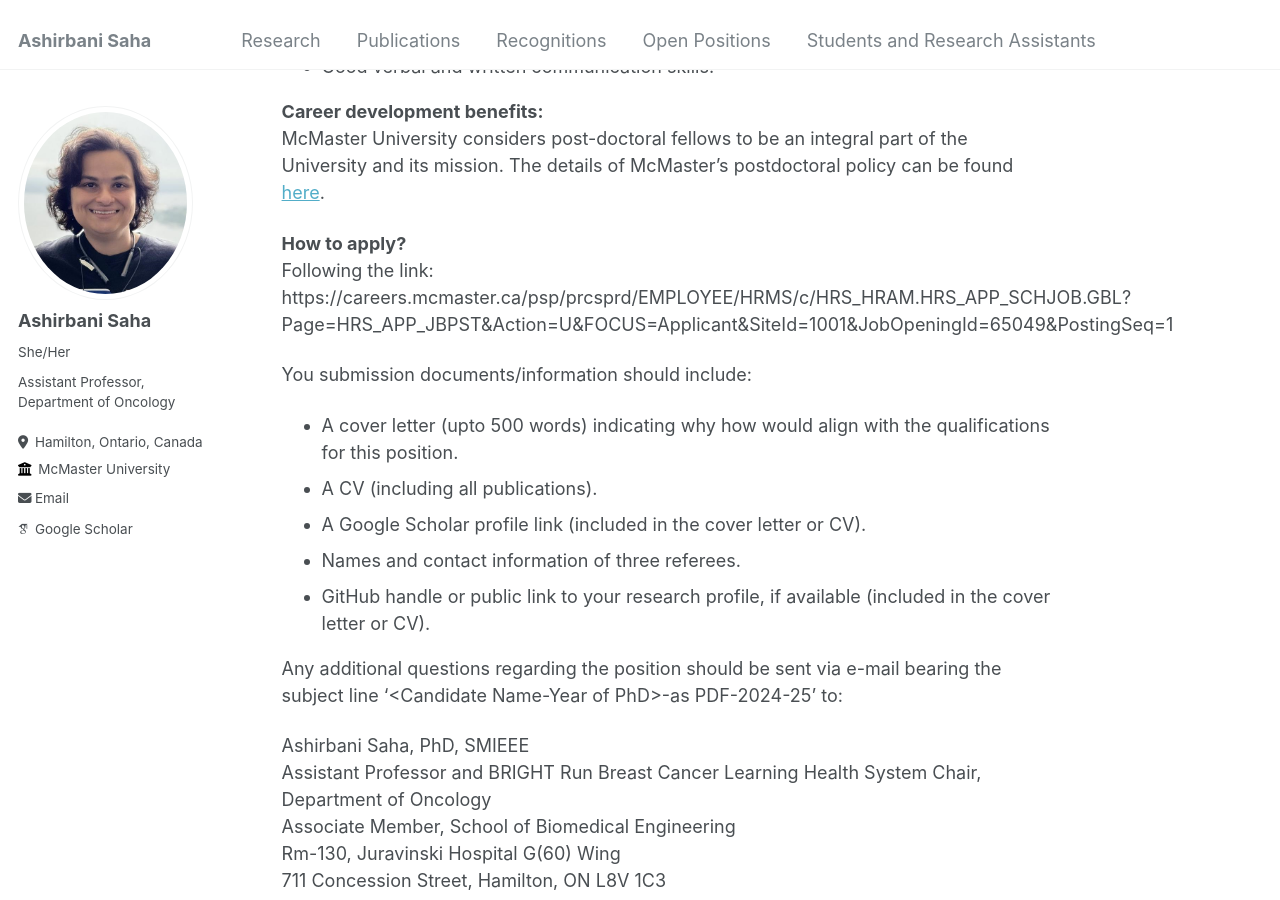
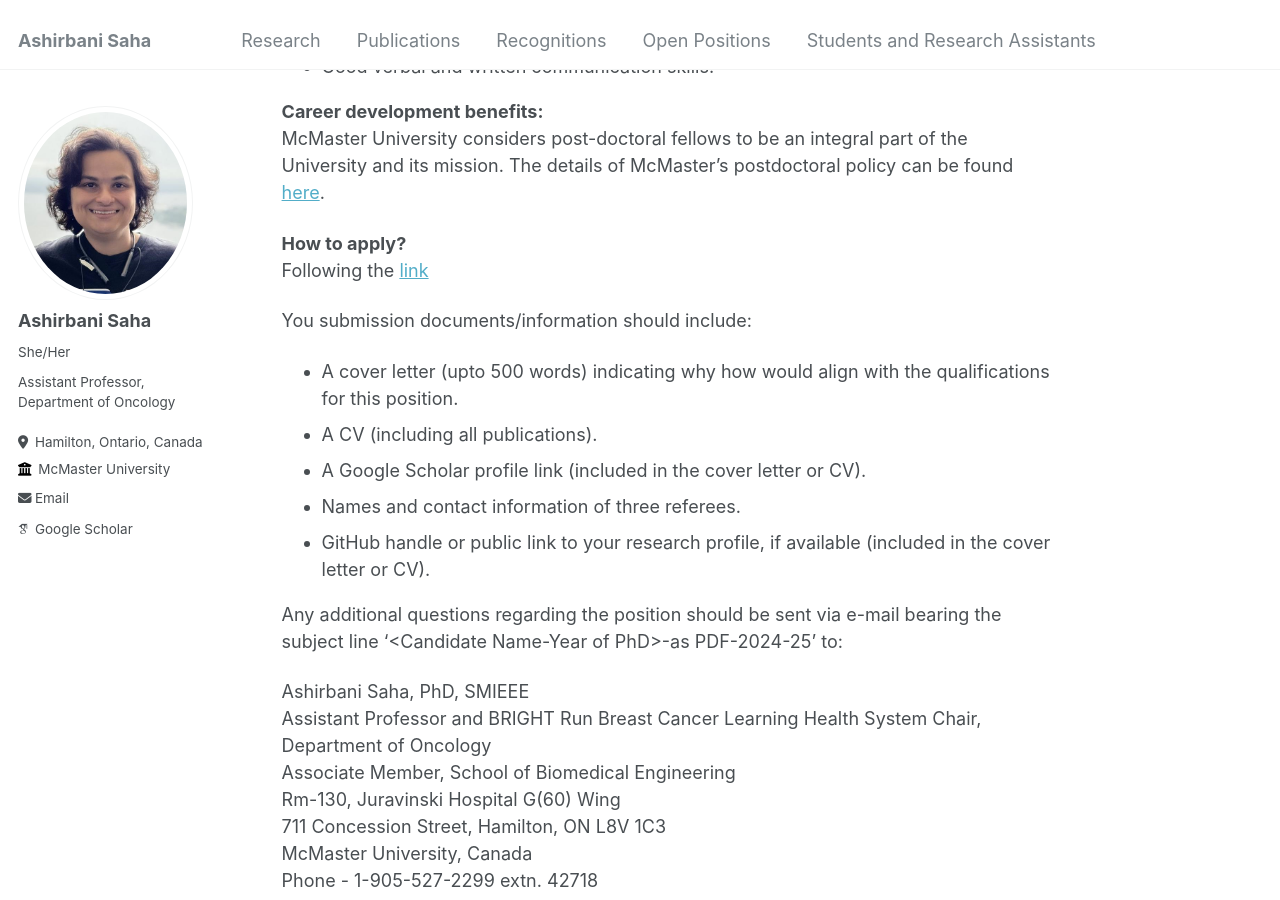
Before and after one commit to asrepo2019/ashirbanisaha, a Jekyll site: the page built from _openpositions/pos_pdoc_Jul-22-2024.md, in a window 1280 px wide and 900 px high, scrolled down 1517 px. Built offline with Jekyll 4.4.1, drawn with Linux system fonts in a browser that asks for light colours; some web fonts are replaced.

Commit message:
Update pos_pdoc_Jul-22-2024.md

```diff
--- a/_openpositions/pos_pdoc_Jul-22-2024.md
+++ b/_openpositions/pos_pdoc_Jul-22-2024.md
@@ -25,7 +25,7 @@ Following are the must-haves for this position:<br>
 McMaster University considers post-doctoral fellows to be an integral part of the University and its mission. The details of McMaster's postdoctoral policy can be found [here](https://gs.mcmaster.ca/app/uploads/2019/11/postdocfellows_policy.pdf).
 
 **How to apply?** <br>
-Following the link: https://careers.mcmaster.ca/psp/prcsprd/EMPLOYEE/HRMS/c/HRS_HRAM.HRS_APP_SCHJOB.GBL?Page=HRS_APP_JBPST&Action=U&FOCUS=Applicant&SiteId=1001&JobOpeningId=65049&PostingSeq=1
+Following the [link](https://careers.mcmaster.ca/psp/prcsprd/EMPLOYEE/HRMS/c/HRS_HRAM.HRS_APP_SCHJOB.GBL?Page=HRS_APP_JBPST&Action=U&FOCUS=Applicant&SiteId=1001&JobOpeningId=65049&PostingSeq=1)
 
 You submission documents/information should include:
 * A cover letter (upto 500 words) indicating why how would align with the qualifications for this position.
```
